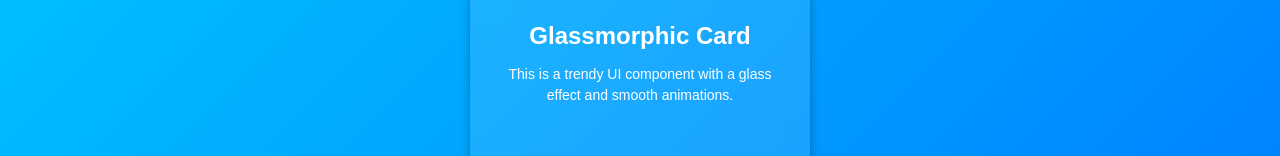
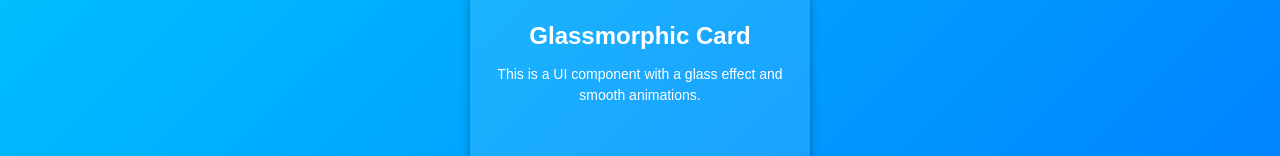
Before and after one commit to Abhisekpapun7/Glassmorphic_Card-, a plain HTML site: page index.html in a window 1280 px wide. Shown: the part 206-362 px from the top of the page. Drawn offline with Linux system fonts and the light colour scheme.

Commit message:
changes in html

```diff
--- a/index.html
+++ b/index.html
@@ -40,7 +40,7 @@
 <body>
     <div class="card">
         <h2>Glassmorphic Card</h2>
-        <p>This is a trendy UI component with a glass effect and smooth animations.</p>
+        <p>This is a UI component with a glass effect and smooth animations.</p>
     </div>
 </body>
 </html>
```
